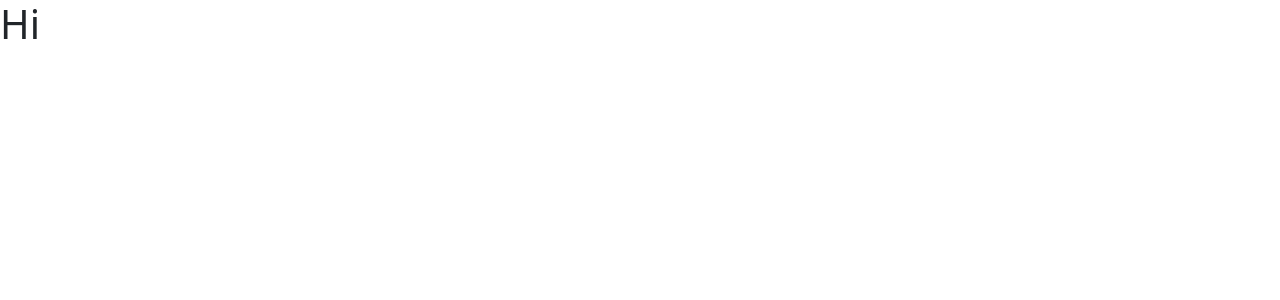
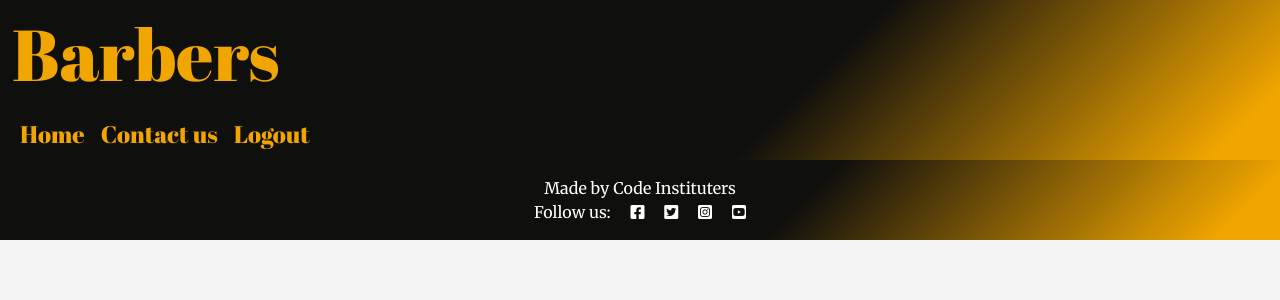
Before and after one commit to kcichy37/fourth-portfolio-project, a Django app: page / in a window 1280 px wide. Before the commit the part shown is almost empty. Shown: the top 300 px of the page. Run offline with Django 3.2, Linux system fonts and the light colour scheme.

Commit message:
create base.html nav and footer and add style

```diff
--- a/barber_booking/views.py
+++ b/barber_booking/views.py
@@ -10,4 +10,4 @@ def bookingform(request):
         'items': items
     }
 
-    return render(request, 'base.html', context)
+    return render(request, 'index.html', context)
--- a/static/css/style.css
+++ b/static/css/style.css
@@ -0,0 +1,24 @@
+body{
+    font-family: 'Merriweather', sans-serif;
+    background-color: #F4F4F4;
+}
+
+.logo{
+    font-size: 450%;
+}
+
+.headings{
+    font-family: 'Abril Fatface', sans-serif;
+    color: #F0A500;
+    font-weight: lighter;
+}
+
+nav a{
+    font-size: 150%;
+}
+
+
+.bg-color{
+    background: rgb(15,15,13);
+    background: linear-gradient(135deg, rgba(15,15,13,1) 62%, rgba(240,165,0,1) 95%, rgba(240,165,0,1) 100%);
+}
--- a/templates/base.html
+++ b/templates/base.html
@@ -4,9 +4,11 @@
 <html class="h-100">
 
 <head>
-    <title>Barber</title>
+    <title>Barbers</title>
 
-    <link rel="preconnect" href="https://fonts.gstatic.com">
+    <link rel="preconnect" href="https://fonts.googleapis.com">
+    <link rel="preconnect" href="https://fonts.gstatic.com" crossorigin>
+    <link href="https://fonts.googleapis.com/css2?family=Abril+Fatface&family=Merriweather&display=swap" rel="stylesheet">
     <link rel="stylesheet" href="https://cdnjs.cloudflare.com/ajax/libs/font-awesome/5.15.3/css/all.min.css">
     <meta name="viewport" content="width=device-width, initial-scale=1" />
     <link href="https://cdn.jsdelivr.net/npm/bootstrap@5.0.1/dist/css/bootstrap.min.css" rel="stylesheet"
@@ -19,16 +21,40 @@
 </head>
 
 <body>
-    <nav>
-
-    </nav>
+    <nav class="bg-color navbar-expand-lg">
+        <div class="container-fluid">
+          <a class="navbar-brand headings logo" href="#">Barbers</a>
+          <button class="navbar-toggler" type="button" data-bs-toggle="collapse" data-bs-target="#navbarSupportedContent" aria-controls="navbarSupportedContent" aria-expanded="false" aria-label="Toggle navigation">
+            <span class="navbar-toggler-icon"></span>
+          </button>
+          <div class="collapse navbar-collapse" id="navbarSupportedContent">
+            <ul class="navbar-nav me-auto mb-2 mb-lg-0">
+              <li class="nav-item">
+                <a class="nav-link active headings" aria-current="page" href="#">Home</a>
+              </li>
+              <li class="nav-item">
+                <a class="nav-link active headings" aria-current="page" href="#">Contact us</a>
+              </li>
+              <li class="nav-item">
+                <a class="nav-link active headings" aria-current="page" href="#">Logout</a>
+              </li>
+            </ul>
+          </div>
+        </div>
+      </nav>
 
     <main>
-        <h1>Hi</h1>
+        {% block content %}
+        <!-- Content Goes here -->
+        {% endblock content %}
     </main>
 
-    <footer>
-
+    <footer class="footer mt-auto py-3 bg-color">
+        <p class="m-0 text-center text-white">Made by Code Instituters</p>
+        <p class="m-0 text-center text-white">Follow us: <i class="fab fa-facebook-square ms-3"></i>
+            <i class="fab fa-twitter-square ms-3"></i>
+            <i class="fab fa-instagram-square ms-3"></i>
+            <i class="fab fa-youtube-square ms-3"></i></p>
     </footer>
 </body>
 
--- a/templates/index.html
+++ b/templates/index.html
@@ -1 +1,8 @@
-{% load static %}
+{% extends "base.html" %}
+
+{% block content %}
+
+
+
+
+{%endblock content%}
```
